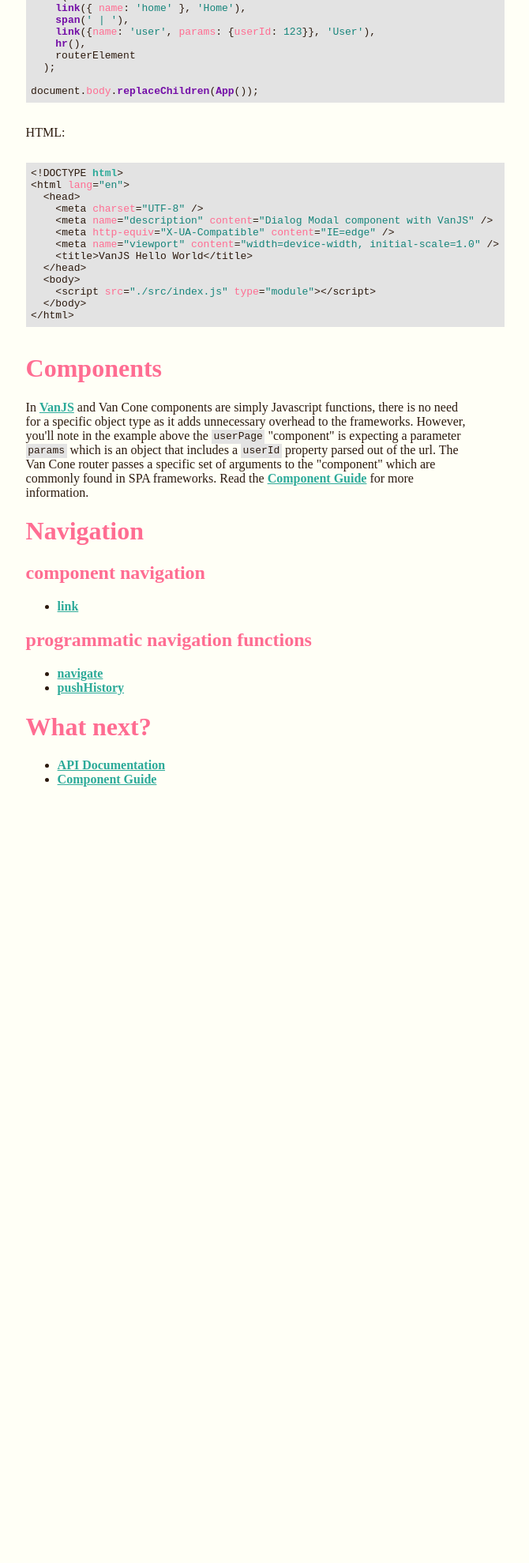
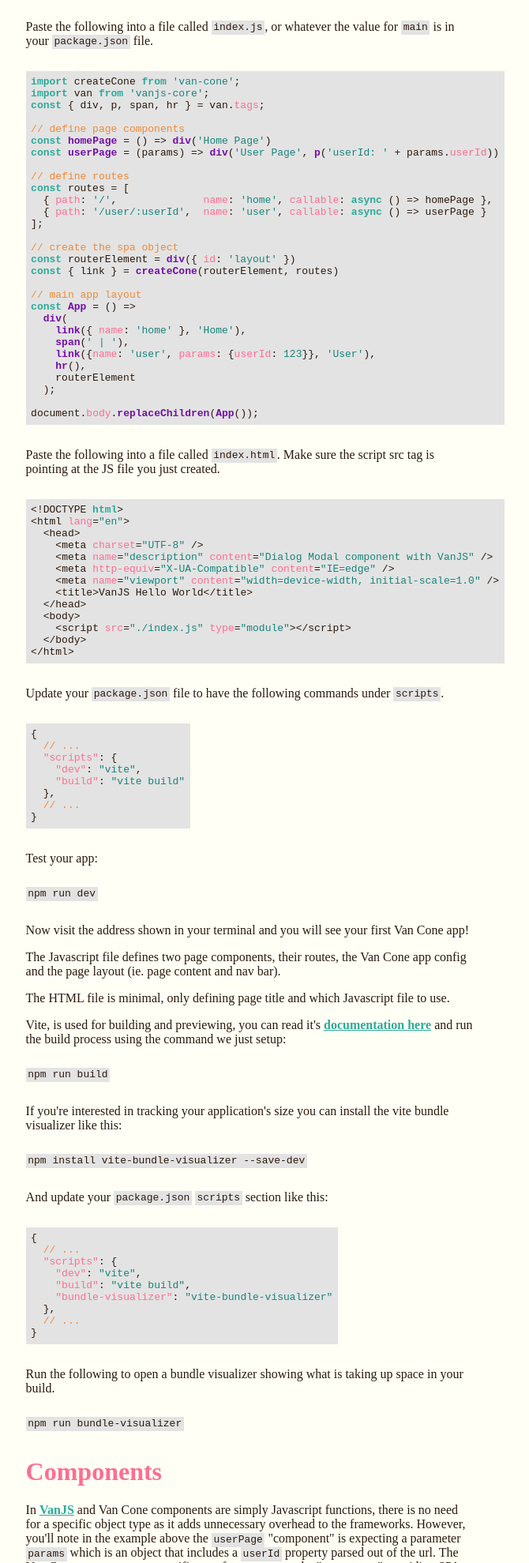
Before and after one commit to medium-tech/van-cone-website, a website: page docs/latest/getting-started.html in a window 1280 px wide. Shown: the part 821-2800 px from the top of the page at 79% size, without its empty margins (181-851 px from the left). Before the commit the page ends 1833 px from the top, so only its background shows below. Drawn offline with Linux system fonts and the light colour scheme.

Commit message:
update index page and van-cone  repo

```diff
--- a/docs/latest/getting-started.html
+++ b/docs/latest/getting-started.html
@@ -23,10 +23,20 @@
 <h1 id="installation">Installation</h1>
 <pre><code class="hljs language-bash">npm install van-cone
 </code></pre><h1 id="overview">Overview</h1>
-<p>Van Cone is a minimal framework that provides routing, history and a link component that provides dynamic styling for when it is the active link.</p>
-<p>There is only one exported function <a href="/latest/api-reference.html#createconerouterelement-routes-defaultnavstate"><code>createCone</code></a> which is used to create an application object. You provide it with the DOM element that will contain the app, a list of routes, and an optional default state for <code>window.history.state</code> and it returns an object with several SPA helper functions.</p>
-<h3 id="a-basic-application">A basic application</h3>
-<p>Javascript:</p>
+<p>Van Cone is a minimal framework that provides routing, history and a link component that provides dynamic styling for when it is the active link. It is necessary to know the basics of <a href="https://vanjs.org">VanJS</a> to use Van Cone, once you know VanJS, Van Cone is simple.</p>
+<p>Van Cone has only one exported function <a href="/latest/api-reference.html#createconerouterelement-routes-defaultnavstate"><code>createCone</code></a> which is used to create an application object. You provide it with the DOM element that will contain the app, a list of routes, and an optional default state for <code>window.history.state</code> and it returns an object with several SPA helper functions.</p>
+<h3 id="typescript">TypeScript</h3>
+<ul>
+<li>Supported! 🥳</li>
+</ul>
+<h1 id="your-first-van-cone-app">Your first Van Cone App</h1>
+<p>Init your npm project</p>
+<pre><code>npm init
+</code></pre><p>This example uses vite for building and previewing your application:</p>
+<pre><code>npm install vite --save-dev
+</code></pre><p>Install VanJS and Van Cone</p>
+<pre><code>npm install vanjs-core van-cone --save
+</code></pre><p>Paste the following into a file called <code>index.js</code>, or whatever the value for <code>main</code> is in your <code>package.json</code> file.</p>
 <pre><code class="hljs language-javascript"><span class="hljs-keyword">import</span> createCone <span class="hljs-keyword">from</span> <span class="hljs-string">&#x27;van-cone&#x27;</span>;
 <span class="hljs-keyword">import</span> van <span class="hljs-keyword">from</span> <span class="hljs-string">&#x27;vanjs-core&#x27;</span>;
 <span class="hljs-keyword">const</span> { div, p, span, hr } = van.<span class="hljs-property">tags</span>;
@@ -56,7 +66,7 @@
   );
 
 <span class="hljs-variable language_">document</span>.<span class="hljs-property">body</span>.<span class="hljs-title function_">replaceChildren</span>(<span class="hljs-title class_">App</span>());
-</code></pre><p>HTML:</p>
+</code></pre><p>Paste the following into a file called <code>index.html</code>. Make sure the script src tag is pointing at the JS file you just created.</p>
 <pre><code class="hljs language-html"><span class="hljs-meta">&lt;!DOCTYPE <span class="hljs-keyword">html</span>&gt;</span>
 <span class="hljs-tag">&lt;<span class="hljs-name">html</span> <span class="hljs-attr">lang</span>=<span class="hljs-string">&quot;en&quot;</span>&gt;</span>
   <span class="hljs-tag">&lt;<span class="hljs-name">head</span>&gt;</span>
@@ -67,17 +77,47 @@
     <span class="hljs-tag">&lt;<span class="hljs-name">title</span>&gt;</span>VanJS Hello World<span class="hljs-tag">&lt;/<span class="hljs-name">title</span>&gt;</span>
   <span class="hljs-tag">&lt;/<span class="hljs-name">head</span>&gt;</span>
   <span class="hljs-tag">&lt;<span class="hljs-name">body</span>&gt;</span>
-    <span class="hljs-tag">&lt;<span class="hljs-name">script</span> <span class="hljs-attr">src</span>=<span class="hljs-string">&quot;./src/index.js&quot;</span> <span class="hljs-attr">type</span>=<span class="hljs-string">&quot;module&quot;</span>&gt;</span><span class="hljs-tag">&lt;/<span class="hljs-name">script</span>&gt;</span>
+    <span class="hljs-tag">&lt;<span class="hljs-name">script</span> <span class="hljs-attr">src</span>=<span class="hljs-string">&quot;./index.js&quot;</span> <span class="hljs-attr">type</span>=<span class="hljs-string">&quot;module&quot;</span>&gt;</span><span class="hljs-tag">&lt;/<span class="hljs-name">script</span>&gt;</span>
   <span class="hljs-tag">&lt;/<span class="hljs-name">body</span>&gt;</span>
 <span class="hljs-tag">&lt;/<span class="hljs-name">html</span>&gt;</span>
+</code></pre><p>Update your <code>package.json</code> file to have the following commands under <code>scripts</code>.</p>
+<pre><code class="hljs language-json"><span class="hljs-punctuation">{</span>
+  <span class="hljs-comment">// ...</span>
+  <span class="hljs-attr">&quot;scripts&quot;</span><span class="hljs-punctuation">:</span> <span class="hljs-punctuation">{</span>
+    <span class="hljs-attr">&quot;dev&quot;</span><span class="hljs-punctuation">:</span> <span class="hljs-string">&quot;vite&quot;</span><span class="hljs-punctuation">,</span>
+    <span class="hljs-attr">&quot;build&quot;</span><span class="hljs-punctuation">:</span> <span class="hljs-string">&quot;vite build&quot;</span>
+  <span class="hljs-punctuation">}</span><span class="hljs-punctuation">,</span>
+  <span class="hljs-comment">// ...</span>
+<span class="hljs-punctuation">}</span>
+</code></pre><p>Test your app:</p>
+<pre><code>npm run dev
+</code></pre><p>Now visit the address shown in your terminal and you will see your first Van Cone app!</p>
+<p>The Javascript file defines two page components, their routes, the Van Cone app config and the page layout (ie. page content and nav bar).</p>
+<p>The HTML file is minimal, only defining page title and which Javascript file to use.</p>
+<p>Vite, is used for building and previewing, you can read it&#39;s <a href="https://vitejs.dev">documentation here</a> and run the build process using the command we just setup:</p>
+<pre><code>npm run build
+</code></pre><p>If you&#39;re interested in tracking your application&#39;s size you can install the vite bundle visualizer like this:</p>
+<pre><code>npm install vite-bundle-visualizer --save-dev
+</code></pre><p>And update your <code>package.json</code> <code>scripts</code> section like this:</p>
+<pre><code class="hljs language-json"><span class="hljs-punctuation">{</span>
+  <span class="hljs-comment">// ...</span>
+  <span class="hljs-attr">&quot;scripts&quot;</span><span class="hljs-punctuation">:</span> <span class="hljs-punctuation">{</span>
+    <span class="hljs-attr">&quot;dev&quot;</span><span class="hljs-punctuation">:</span> <span class="hljs-string">&quot;vite&quot;</span><span class="hljs-punctuation">,</span>
+    <span class="hljs-attr">&quot;build&quot;</span><span class="hljs-punctuation">:</span> <span class="hljs-string">&quot;vite build&quot;</span><span class="hljs-punctuation">,</span>
+    <span class="hljs-attr">&quot;bundle-visualizer&quot;</span><span class="hljs-punctuation">:</span> <span class="hljs-string">&quot;vite-bundle-visualizer&quot;</span>
+  <span class="hljs-punctuation">}</span><span class="hljs-punctuation">,</span>
+  <span class="hljs-comment">// ...</span>
+<span class="hljs-punctuation">}</span>
+</code></pre><p>Run the following to open a bundle visualizer showing what is taking up space in your build.</p>
+<pre><code>npm run bundle-visualizer
 </code></pre><h1 id="components">Components</h1>
-<p>In <a href="https://vanjs.org">VanJS</a> and Van Cone components are simply Javascript functions, there is no need for a specific object type as it adds unnecessary overhead to the frameworks. However, you&#39;ll note in the example above the <code>userPage</code> &quot;component&quot; is expecting a parameter <code>params</code> which is an object that includes a <code>userId</code> property parsed out of the url. The Van Cone router passes a specific set of arguments to the &quot;component&quot; which are commonly found in SPA frameworks. Read the <a href="/latest/component-guide.html">Component Guide</a> for more information.</p>
+<p>In <a href="https://vanjs.org">VanJS</a> and Van Cone components are simply Javascript functions, there is no need for a specific object type as it adds unnecessary overhead to the frameworks. However, you&#39;ll note in the example above the <code>userPage</code> &quot;component&quot; is expecting a parameter <code>params</code> which is an object that includes a <code>userId</code> property parsed out of the url. The Van Cone router passes a specific set of arguments to the &quot;component&quot; providing SPA functionality without the overhead of an actual component. Read the <a href="/latest/component-guide.html">Component Guide</a> for more information.</p>
 <h1 id="navigation">Navigation</h1>
-<h2 id="component-navigation">component navigation</h2>
+<h3 id="component-navigation">component navigation</h3>
 <ul>
 <li><a href="/latest/api-reference.html#linkprops-children">link</a></li>
 </ul>
-<h2 id="programmatic-navigation-functions">programmatic navigation functions</h2>
+<h3 id="programmatic-navigation-functions">programmatic navigation functions</h3>
 <ul>
 <li><a href="/latest/api-reference.html#navigateroutename-options">navigate</a></li>
 <li><a href="/latest/api-reference.html#pushhistoryroutename-options">pushHistory</a></li>
```
Also changed, not shown: assets/index.html (+2 -0 lines), docs/index.html (+2 -0 lines), docs/latest/component-guide.html (+5 -3 lines).
